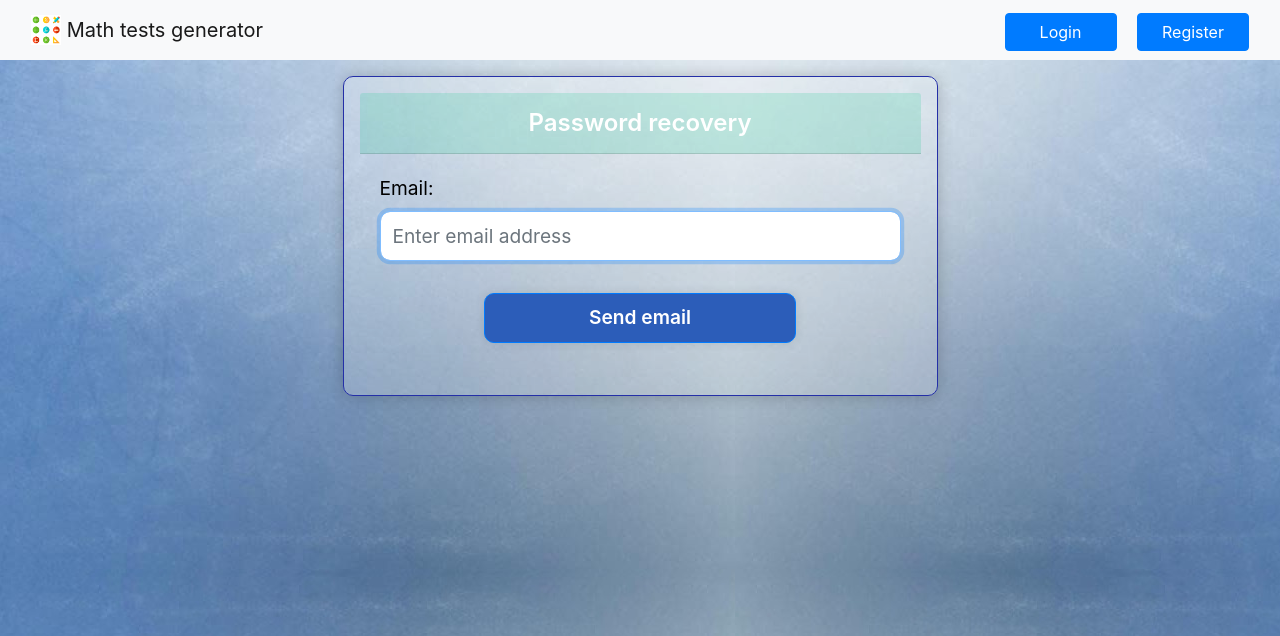
After one commit to piotrw777/FinalProject_cs50, a Flask app: template templates/forgot-password.html in a window 1280 px wide. The commit adds this page. Shown: the top 636 px of the page. Run offline with Flask 3, Linux system fonts and the light colour scheme; the template is opened without the code that fills it, so the values that code supplies are empty; some libraries are stand-ins or nearby versions.

Commit message:
Add Forgot password page

```diff
--- a/static/styles.css
+++ b/static/styles.css
@@ -67,7 +67,7 @@ button[type="submit"]:hover {
   cursor: pointer;
 }
 
-#question {
+.question {
   text-align: center;
   opacity: 1;
   font: black;
--- /dev/null
+++ b/templates/forgot-password.html
@@ -0,0 +1,24 @@
+{% extends "layout.html" %}
+
+{% block title %}
+    Password recovery
+{% endblock %}
+
+{% block main %}
+<div class="row justify-content-center">
+  <div class="col-lg-6 col-md-10 col-sm-12">
+    <div class="card">
+      <div class="card-header">Password recovery</div>
+      <div class="card-body">
+        <form action="/forgot-password" method="post">
+          <div class="form-group">
+            <label for="email-password-recovery">Email:</label>
+              <input type="text" class="form-control" id="email-password-recovery" name="email-password-recovery" placeholder="Enter email address" autofocus required>
+              <button type="submit" class="btn btn-primary">Send email</button>
+          </div>
+        </form>
+      </div>
+    </div>
+  </div>
+</div>
+{% endblock %}
--- a/templates/index.html
+++ b/templates/index.html
@@ -5,6 +5,10 @@
 {% endblock %}
 
 {% block main %}
+<button type="button" onclick="colorText()">test button</button>
+<div id="myDiv" contenteditable="true" style="border: 1px solid black; width: 300px; height: 100px;">
+  This is some sample text. I want to color the word "sample" in green.
+</div>
 <div class="row" id="main-row">
 <!-- Help Modal -->
 {% include "help-modal.html" %}
--- a/templates/login.html
+++ b/templates/login.html
@@ -19,10 +19,13 @@
             <label for="password">Password:</label>
             <input type="password" class="form-control" id="password" name="password" placeholder="Enter password" required>
             <button type="submit" class="btn btn-primary">Log in</button>
-            <div id="question">
+            <div class="question">
               <p>
                 Do not have an account yet?
                 <a href="\register">Register</a>
+              </p>
+              <p>
+                <a href="\forgot-password">Forgot your password?</a>
               </p>
             </div>
           </div>
--- a/templates/register.html
+++ b/templates/register.html
@@ -94,7 +94,7 @@
             <div class="container justify-content-center">
               <button type="button" class="btn btn btn-primary btn-lg btn-block" onclick="submitpass()"> Register </button>
               <div class="container justify-content-center" id="go-back-row">
-                <div id="question">
+                <div class="question">
                   <p>
                     <a href="\login">Go back</a>
                   </p>
--- a/templates/verify.html
+++ b/templates/verify.html
@@ -12,7 +12,7 @@
       <div class="card-body">
         <form action="/verify" method="post">
           <div class="form-group">
-            <label for="username">Username:</label>
+            <label for="verification_code">Code:</label>
               <input type="text" class="form-control" id="verification_code" name="verification_code" placeholder="Enter 6-digit code" autofocus required>
               <button type="submit" class="btn btn-primary">Verify</button>
           </div>
```
